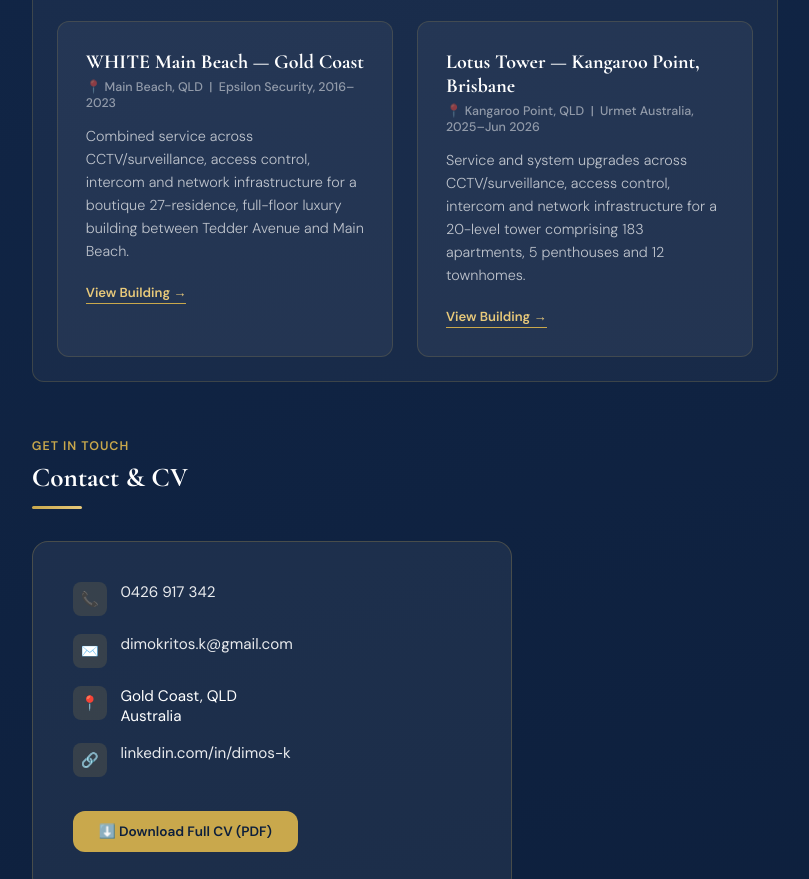
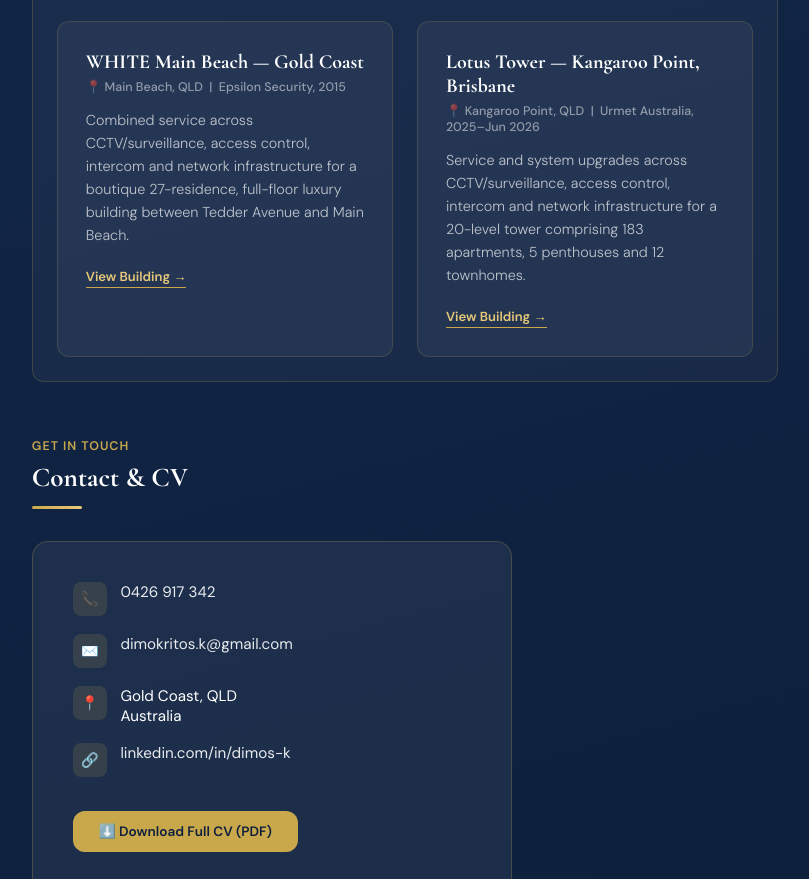
Before and after one commit to dim4646/NEW-CV, a plain HTML site: page protected/full-profile.html in a window 1280 px wide. Shown: the part 5886-6765 px from the top of the page, without its empty margins (235-1044 px from the left). Drawn offline with nearby package versions, Linux system fonts and the light colour scheme.

Commit message:
Correct WHITE Main Beach project date to Epsilon Security, 2015
Co-Authored-By: Claude Opus 5.5 <noreply@anthropic.com>
Claude-Session: https://claude.ai/code/session_019b3B54uL7ccaQe4myriUBT

```diff
--- a/protected/full-profile.html
+++ b/protected/full-profile.html
@@ -338,7 +338,7 @@
                 </div>
                 <div class="project-card">
                   <div class="project-card-title">WHITE Main Beach — Gold Coast</div>
-                  <div class="project-card-meta">📍 Main Beach, QLD &nbsp;|&nbsp; Epsilon Security, 2016–2023</div>
+                  <div class="project-card-meta">📍 Main Beach, QLD &nbsp;|&nbsp; Epsilon Security, 2015</div>
                   <div class="project-card-desc">Combined service across CCTV/surveillance, access control, intercom and network infrastructure for a boutique 27-residence, full-floor luxury building between Tedder Avenue and Main Beach.</div>
                   <a class="project-card-link" href="https://www.kollosche.com.au/project/white-main-beach/" target="_blank" rel="noopener">View Building →</a>
                 </div>
```
